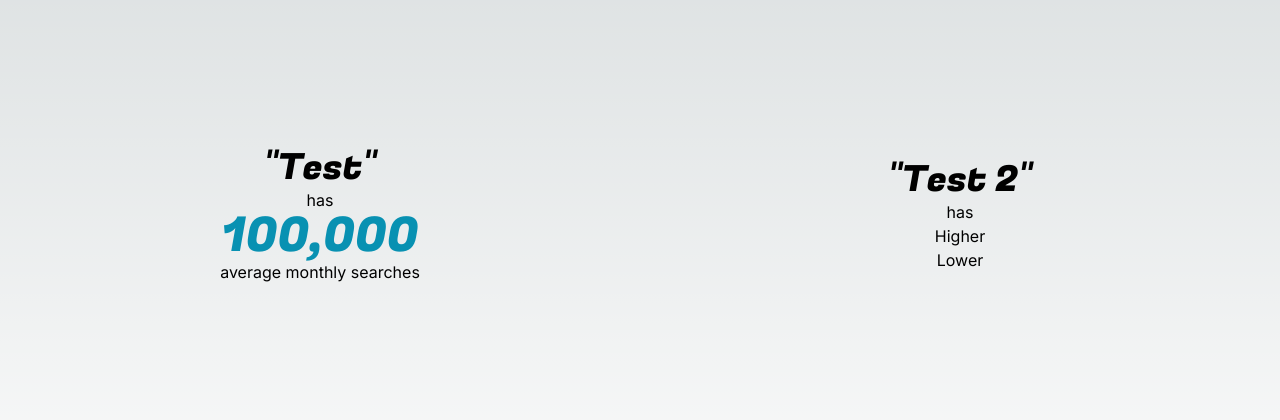
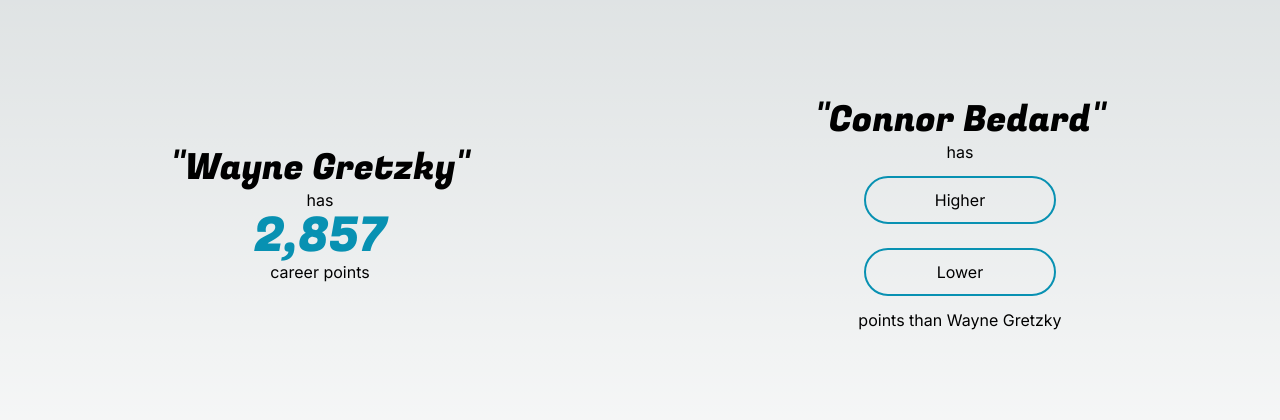
Before and after one commit to 43Goose/higher-lower-nhl, a Next.js app: page /classic in a window 1280 px wide. Shown: the part 184-604 px from the top of the page. Built offline with nearby package versions, Linux system fonts and the light colour scheme.

Commit message:
core loop

```diff
--- a/app/classic/page.tsx
+++ b/app/classic/page.tsx
@@ -1,10 +1,17 @@
-import PlayerCard from "../ui/PlayerCard";
+import Game from "../ui/Game";
 
 export default function CLASSIC() {
     return(
-        <div className="h-screen w-full flex flex-row">
-            <PlayerCard title="Test" stat={100000} picture="a" type="comparable" />
-            <PlayerCard title="Test 2" stat={150000} picture="b" type="compared" />
+        <div className="game-container h-screen w-full overflow-hidden">
+            <Game gameMode="points" />
         </div>
     );
 }
+
+/* --- TODO: ---
+
+    - Add scorebar                      |   X
+    - Add animated correct/incorrect    |   X
+    - Setup and connect real player db  |   X
+    - Quality control EVERYTHING        |   X
+*/
--- a/app/globals.css
+++ b/app/globals.css
@@ -17,6 +17,9 @@
 }
 
 body {
+  padding: none;
+  margin: none;
+  box-sizing: border-box;
   color: rgb(var(--foreground-rgb));
   background: linear-gradient(
       to bottom,
--- /dev/null
+++ b/app/lib/data.ts
@@ -0,0 +1,7 @@
+import { Players } from "./default-data";
+import { Player } from "./default-data";
+
+export default function getPlayerById(id:number = 1) : Player {
+    const p = <Player>Players.find(x => x.id == id);
+    return p ? p : Players[0];
+}
--- /dev/null
+++ b/app/lib/default-data.ts
@@ -0,0 +1,33 @@
+export interface Player {
+    id: number;
+    name: string;
+    stat: number;
+    picture: string;
+}
+
+export const Players: Array<Player> = [
+    {
+        id: 1,
+        name: 'Wayne Gretzky',
+        stat: 2857,
+        picture: 'a'
+    },
+    {
+        id: 2,
+        name: 'Connor Bedard',
+        stat: 33,
+        picture: 'b'
+    },
+    {
+        id: 3,
+        name: 'Quinn Hughes',
+        stat: 303,
+        picture: 'c'
+    },
+    {
+        id: 4,
+        name: 'Sidney Crosby',
+        stat: 1552,
+        picture: 'd'
+    }
+];
--- /dev/null
+++ b/app/ui/Game.tsx
@@ -0,0 +1,73 @@
+'use client'
+
+import PlayerCard from "./PlayerCard";
+import { useState } from "react";
+import getPlayerById from "../lib/data";
+import { Player } from "../lib/default-data";
+import next from "next";
+
+export default function Game({ gameMode }: { gameMode: 'points' | 'goals' | 'assists'}) {
+    const [comparable, setComparable] = useState<Player>(getPlayerById(1));
+    const [compared, setCompared] = useState<Player>(getPlayerById(2));
+    const [nextup, setNextUp] = useState<Player>(getPlayerById(3));
+    const [clicked, setClicked] = useState(false);
+    const [slide, setSlide] = useState(false);
+
+    const compare = async (input: boolean) => {
+        const ans = compared.stat >= comparable.stat;
+
+        /* switches buttons to the stat count and waits */
+        setClicked(true);
+        await waitForSeconds(1000);
+
+        /* checks user input and updates game accordingly */
+        if(input === ans) {
+            correctInput();
+        } else {
+            wrongInput();
+        }
+    };
+
+    const correctInput = async () => {
+        setSlide(true);
+        await waitForSeconds(1000);
+
+        /* sets playercards to new data */
+        setComparable(compared);
+        setCompared(nextup);
+        setNextUp(getPlayerById(nextup ? nextup.id + 1 : 1));
+
+        /* sets playercards back to original positions and setups */
+        setSlide(false);
+        setClicked(false);
+    };
+
+    const wrongInput = () => {
+        alert('u suck');
+    };
+
+    const waitForSeconds = (timeMS: number) => {
+        /* returns promise after given time */
+        return new Promise<void>((res, rej) => {
+            setTimeout(() => {
+                res();
+            }, timeMS);
+        });
+    }
+
+    return (
+        <div className={`h-full w-[150%] flex flex-row`}>
+            <PlayerCard title={comparable.name} stat={comparable.stat} picture={comparable.picture} type="comparable" slide={slide} gameMode={gameMode} isMain={true}/>
+            <PlayerCard
+                title={compared.name}
+                stat={compared.stat}
+                picture={compared.picture}
+                type={clicked ? 'comparable' : 'compared'}
+                slide={slide}
+                compareFn={compare}
+                gameMode={gameMode}
+                otherPlayer={comparable.name}/>
+            <PlayerCard title={nextup.name} stat={nextup.stat} picture={nextup.picture} type="nextup" slide={slide} otherPlayer={compared.name} gameMode={gameMode}/>
+        </div>
+    );
+}
--- a/app/ui/PlayerCard.tsx
+++ b/app/ui/PlayerCard.tsx
@@ -1,19 +1,30 @@
 import { fugaz } from "./fonts";
+import { useState } from "react";
+import CountUp from "react-countup";
 
-function ComparableBody({ stat }: { stat: number }) {
+const formatNumber = (num: number) => {
+    return num.toLocaleString('en-US', { style: 'decimal' });
+}
+
+function ComparableBody({ stat, gameMode, isMain }: { stat: number, gameMode: string | undefined, isMain: boolean | undefined }) {
     return(
         <>
-            <p className={`${fugaz.className} text-5xl text-cyan-600`}>{stat.toLocaleString('en-US', {style: 'decimal'})}</p>
-            <p>average monthly searches</p>
+            {
+                /* checks if element is the original comparable to avoid playing counter on every render */
+                isMain ? <p className={`${fugaz.className} text-5xl text-cyan-600`}>{formatNumber(stat)}</p> :
+                <CountUp className={`${fugaz.className} text-5xl text-cyan-600`} end={stat} formattingFn={formatNumber} duration={0.5}></CountUp>
+            }
+            <p>{`career ${gameMode}`}</p>
         </>
     );
 }
 
-function ComparedBody() {
+function ComparedBody({ compare, gameMode, otherPlayer }: { compare: any, gameMode: string | undefined, otherPlayer: string | undefined }) {
     return(
         <>
-            <a className={`higher`}>Higher</a>
-            <a className={`lower`}>Lower</a>
+            <button className={`higher w-48 h-12 m-3 border-2 border-cyan-600 rounded-full hover:border-white`} onClick={() => { compare(true) }}>Higher</button>
+            <button className={`lower w-48 h-12 m-3 border-2 border-cyan-600 rounded-full hover:border-white`} onClick={() => { compare(false) }}>Lower</button>
+            <p>{`${gameMode} than ${otherPlayer}`}</p>
         </>
     );
 }
@@ -22,18 +33,31 @@
     title,
     stat,
     picture,
-    type
+    type,
+    slide,
+    gameMode,
+    otherPlayer,
+    isMain,
+    compareFn
 }: {
     title: string,
     stat: number,
     picture: string,
-    type: 'comparable' | 'compared' | 'nextup'
+    type: 'comparable' | 'compared' | 'nextup',
+    slide: boolean,
+    gameMode?: 'points' | 'goals' | 'assists',
+    otherPlayer?: string,
+    isMain?: boolean,
+    compareFn?: any
 }) {
     return (
-        <div className={`${type} flex flex-col justify-center items-center h-full w-1/2`}>
+        <div className={`${type} flex flex-col justify-center items-center h-full w-1/3 ${slide ? '-translate-x-full transition-transform' : 'translate-x-0'}`}>
             <p className={`${fugaz.className} text-4xl`}>"{title}"</p>
             <p>has</p>
-            {type == 'comparable' ? <ComparableBody stat={stat} /> : type == 'compared' ? <ComparedBody /> : null}
+            {
+                type === 'comparable' ? <ComparableBody stat={stat} gameMode={gameMode} isMain={isMain} /> :
+                <ComparedBody compare={compareFn} gameMode={gameMode} otherPlayer={otherPlayer} />
+            }
         </div>
     );
 }
```
Also changed, not shown: package.json (+6 -5 lines), 1 other file (tests, documents, lock files or other folders).
